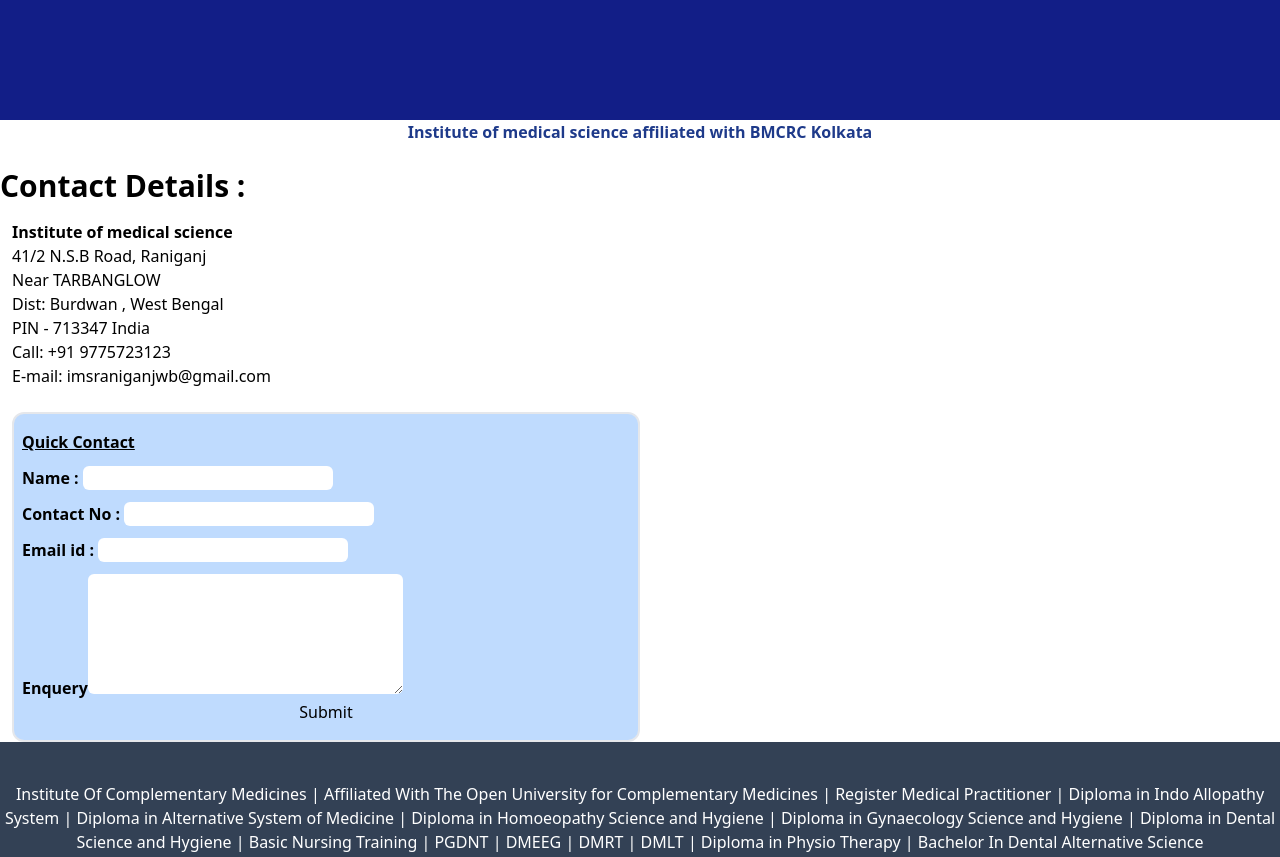
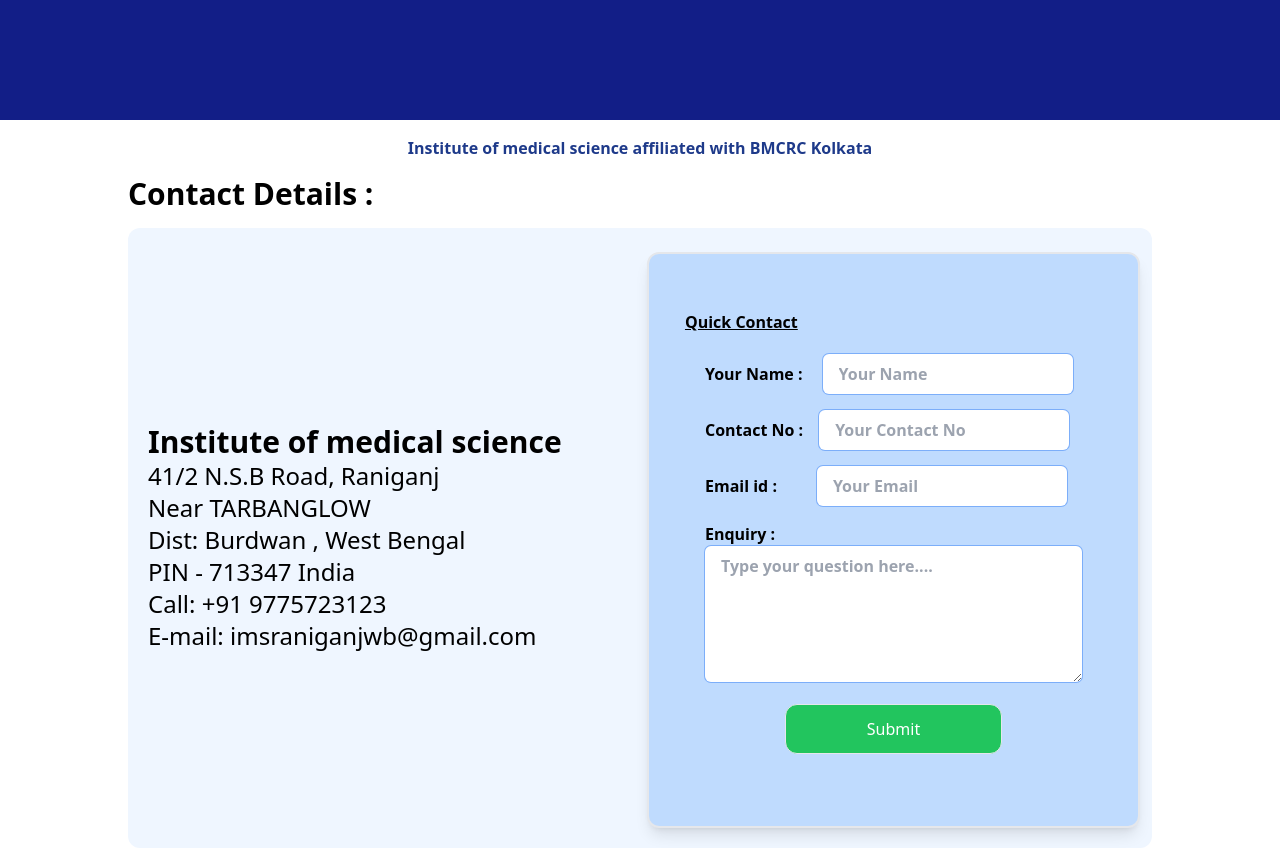
Before and after one commit to SubhamBurman/IMSRaniganj, a website: page contact.html in a window 1280 px wide. Shown: the part 520-1377 px from the top of the page. Drawn offline with Linux system fonts and the light colour scheme.

Commit message:
implemented working contact form

```diff
--- a/contact.html
+++ b/contact.html
@@ -6,6 +6,7 @@
     <title>INSTITUTE OF MEDICAL SCIENCE - RANIGANJ</title>
     <link rel="stylesheet" href="https://cdnjs.cloudflare.com/ajax/libs/font-awesome/6.6.0/css/all.min.css" integrity="sha512-Kc323vGBEqzTmouAECnVceyQqyqdsSiqLQISBL29aUW4U/M7pSPA/gEUZQqv1cwx4OnYxTxve5UMg5GT6L4JJg==" crossorigin="anonymous" referrerpolicy="no-referrer" />
     <link rel="stylesheet" href="./src/output.css">
+
 </head>
 <body>
 
@@ -55,13 +56,13 @@
       <main>
 
       </main>
-     <h2 class="text-blue-900 font-extrabold text-center mb-6">Institute of medical science affiliated with BMCRC Kolkata</h2>
-     <h2 class="font-extrabold text-3xl pb-4 ">Contact Details :</h2>
+     <h2 class="text-blue-900 font-extrabold text-center my-4">Institute of medical science affiliated with BMCRC Kolkata</h2>
+     <h2 class="font-extrabold text-3xl pb-4 mx-2 md:ml-32">Contact Details :</h2>
 
-            <div class="mx-3 flex flex-col">
-                <div class="md:w-[50%]">
-                    <h2 class="font-bold">Institute of medical science</h2>
-                    <p>
+            <div class="mx-3 flex flex-col md:flex-row md:items-center md:bg-blue-50 md:px-3 md:rounded-xl md:w-[80%] md:mx-auto md:mb-8">
+                <div class="mx-2 md:w-[50%] ">
+                    <h2 class="font-bold md:text-3xl">Institute of medical science</h2>
+                    <p class="md:text-2xl">
                       41/2 N.S.B Road, Raniganj<br />
                       Near TARBANGLOW<br />
                        Dist: Burdwan , West Bengal<br />
@@ -71,15 +72,17 @@
                     </p>
                 </div>
 
-                <div class="mt-6 px-2 py-4 border-2 rounded-xl md:w-[50%] bg-blue-200">
-                    <h2 class="font-extrabold underline">Quick Contact</h2>
-                    <form class="flex flex-col" action="sendmail.php" method="post">
-                        <label class="font-semibold mt-3" for="">Name : <input class=" border-1 rounded-md outline-none" type="text" name="name" id="name"  style="width:250px;"/></label>
-                        <label class="font-semibold mt-3" for="">Contact No : <input class=" inline border-1 rounded-md outline-none" type="number" name="name" id="name"  style="width:250px;"/></label>
-                        <label class="font-semibold mt-3" for="">Email id : <input class=" border-1 rounded-md outline-none" type="text" name="name" id="name"  style="width:250px;"/></label>
-                        <label class="font-semibold mt-3" for="">Enquery<textarea class=" border-1 rounded-md outline-none" name="enquery" cols="30" rows="5" id="enquery"></textarea></label>
+                <div class="mt-6 p-10 md:p-14 shadow-lg py-4 border-2 rounded-xl my-5 md:w-[50%] bg-blue-200">
+                    <h2 class="font-extrabold underline -ml-5 mb-5">Quick Contact</h2>
+                    <form id="contact-form" class="flex flex-col space-y-4">
+                        <label class="font-semibold md:flex justify-start items-center gap-5" for="">Your Name : <input class="ring-1 w-full rounded-md px-4 py-2 outline-none focus:ring-2 focus:ring-teal-200" type="text" placeholder="Your Name" name="name" id="name"  style="width:250px;"/></label>
+                        <label class="font-semibold md:flex justify-start items-center gap-4" for="">Contact No :<input class="ring-1 w-full rounded-md px-4 py-2 outline-none focus:ring-2 focus:ring-teal-200" type="number" placeholder="Your Contact No" name="contact" id="number"  style="width:250px;"/></label>
+                        <label class="font-semibold md:flex justify-start items-center gap-10" for="">Email id : <input class="ring-1 w-full rounded-md px-4 py-2 outline-none focus:ring-2 focus:ring-teal-200" type="email" placeholder="Your Email" name="email" id="email"  style="width:250px;"/></label>
+                        <label class="font-semibold" for="">Enquiry :<textarea class="ring-1 w-full rounded-md px-4 py-2 outline-none focus:ring-2 focus:ring-teal-200" placeholder="Type your question here...." cols="30" rows="5" name="message" id="enquery"></textarea></label>
 
-                        <button type="submit">Submit</button>
+                        <button type="submit" class="text-center border rounded-xl mx-20 my-3 py-3 bg-green-500 text-white">Submit</button>
+                        <p id="response" class="text-center"></p>
+
                     </form>
                 </div>
             </div>
@@ -93,6 +96,7 @@
             <p>Developed by : <a href="http://www.subhamburman.in/">Subham Burman</a></p>
         </div>
      </footer>
+     <script src="https://cdn.jsdelivr.net/npm/emailjs-com@2.6.4/dist/email.min.js"></script>
      <script src="script.js"></script>
 </body>
 </html>
--- a/script.js
+++ b/script.js
@@ -3,3 +3,22 @@
 function handleMenu(){
     navdialog.classList.toggle("hidden");
 }
+
+
+// Initialize EmailJS with your public key
+emailjs.init('UJch24NZeaqlgbFGE'); // Replace with your actual public key from EmailJS
+
+// Handle form submission
+document.getElementById('contact-form').addEventListener('submit', function(event) {
+  event.preventDefault(); // Prevent default form submission
+
+  // Send the form data using EmailJS
+  emailjs.sendForm('service_s1rz41j', 'template_rgayev6', this)
+    .then(function(response) {
+      document.getElementById('response').innerText = 'Message sent successfully!';
+      document.getElementById('contact-form').reset(); // Reset the form
+    }, function(error) {
+      document.getElementById('response').innerText = 'Failed to send message. Please try again later.';
+      console.error('Error:', error);
+    });
+});
--- a/src/input.css
+++ b/src/input.css
@@ -1,3 +1,7 @@
 @tailwind base;
 @tailwind components;
 @tailwind utilities;
+
+td {
+    @apply border-2;
+  }
```
Also changed, not shown: courses.html (+7 -7 lines), src/output.css.
